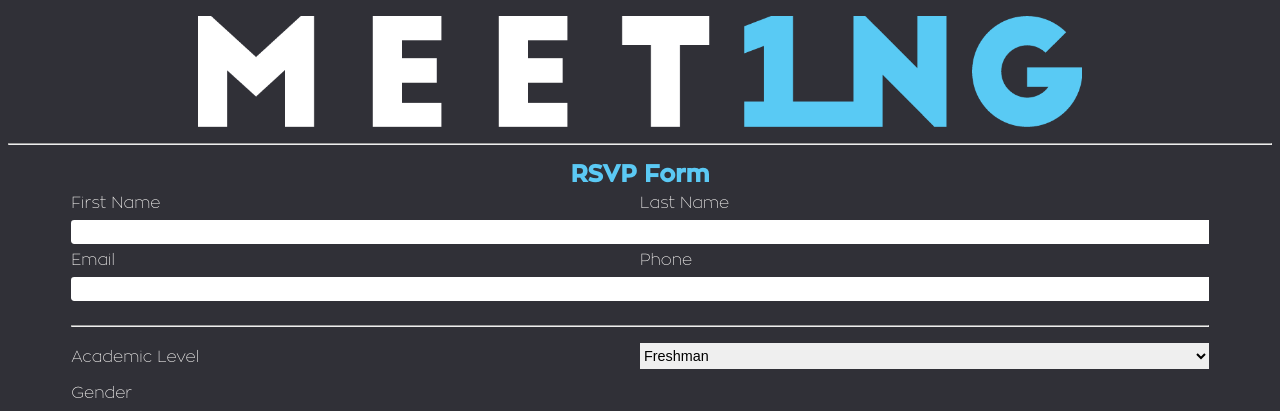
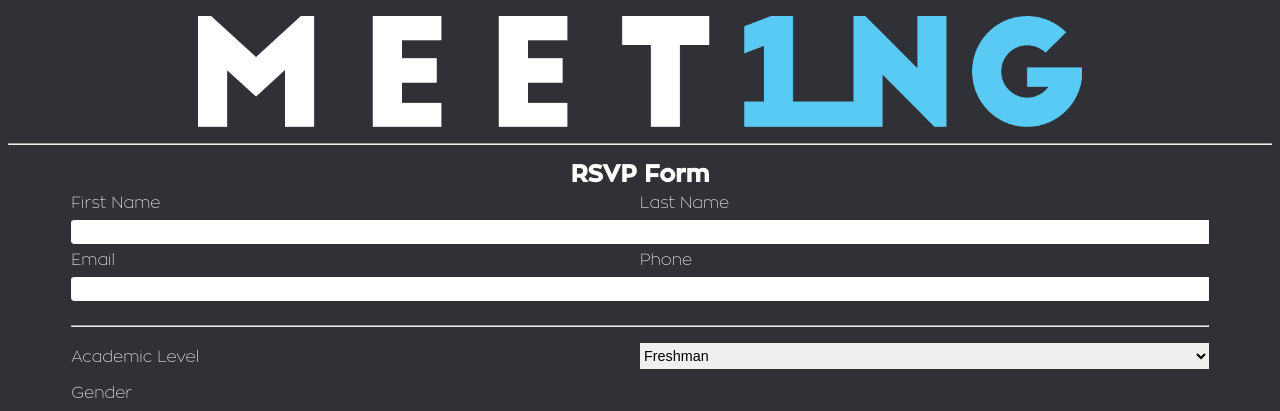
Before and after one commit to ferrerluis/ph-one-site, a Flask app: page /rsvp in a window 1280 px wide. Shown: the top 411 px of the page. Run offline with Flask 2, Linux system fonts and the light colour scheme.

Commit message:
Final final

```diff
--- a/static/css/main.css
+++ b/static/css/main.css
@@ -26,7 +26,6 @@ h1, h2, h3, h4 {
 
     text-align: center;
     font-family: "Zona Pro Bold";
-    color: #5bc9f4;
 }
 
 h1 {
@@ -92,6 +91,11 @@ h1 {
     background: #fffdfb;
     color: #303037;
     border: 0.5rem solid #fffdfb;
+}
+
+a {
+
+    color: #fffdfb;
 }
 
 red {
--- a/templates/rsvp.html
+++ b/templates/rsvp.html
@@ -15,7 +15,7 @@
         </a>
         <hr>
         <div class="container" id="rsvp-container">
-            <h1 class="rsvp-title">RSVP Form</h1>
+            <h1 class="rsvp-title blue">RSVP Form</h1>
 
             <form action="#" id="rsvp-form">
 
```
